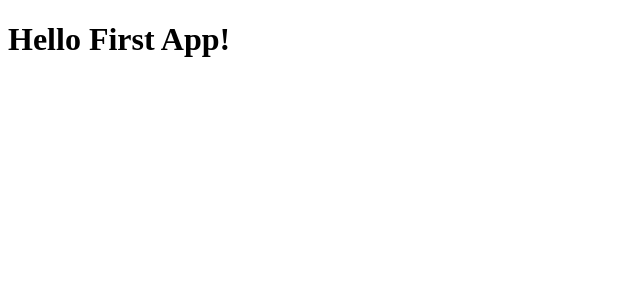
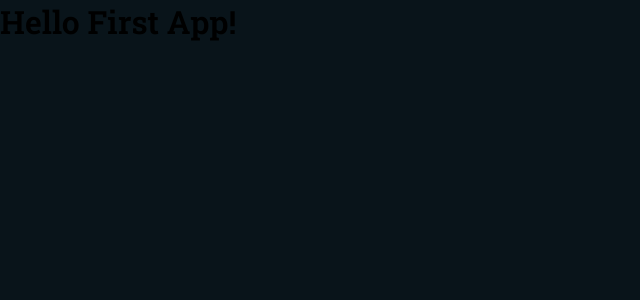
Before and after one commit to PattonHoffiman/my-finances, a React (Create React App) app: page / in a window 1280 px wide. Shown: the top 300 px of the page, without its empty margins (0-640 px from the left). Built offline with nearby package versions, Linux system fonts and the light colour scheme.

Commit message:
[.tsx] Add Global Styles to App Component

```diff
--- a/src/App.tsx
+++ b/src/App.tsx
@@ -1,7 +1,12 @@
+import { GlobalStyle } from './styles/global';
+
 export function App() {
   return (
-    <div className="App">
-      <h1>Hello First App!</h1>
-    </div>
+    <>
+      < GlobalStyle />
+      <div>
+        <h1>Hello First App!</h1>
+      </div>
+    </>
   );
 }
```
